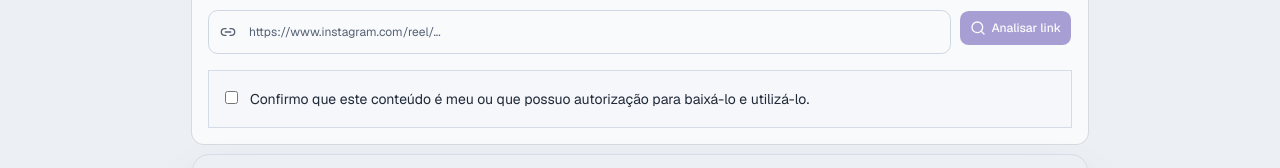
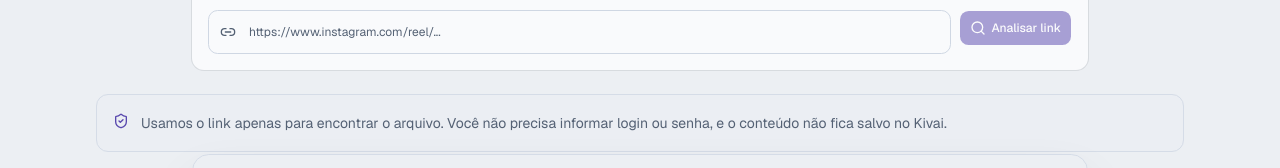
Before and after one commit to vissali-ai/kivai, a Next.js app: page /ferramentas/baixar-video-instagram in a window 1280 px wide. Shown: the part 430-598 px from the top of the page. Built offline with nearby package versions, Linux system fonts and the light colour scheme; no server answers.

Commit message:
Remove download rights checkbox from baixar-video-instagram interface

```diff
--- a/app/ferramentas/baixar-video-instagram/baixar-video-instagram-client.tsx
+++ b/app/ferramentas/baixar-video-instagram/baixar-video-instagram-client.tsx
@@ -72,7 +72,6 @@ function getShareFileType(blob: Blob, kind: InstagramItem["kind"]) {
 export default function BaixarVideoInstagramClient() {
   const requestRef = useRef<AbortController | null>(null);
   const [url, setUrl] = useState("");
-  const [authorized, setAuthorized] = useState(false);
   const [status, setStatus] = useState<ToolStatus>("idle");
   const [error, setError] = useState("");
   const [result, setResult] = useState<InstagramResult | null>(null);
@@ -82,7 +81,7 @@ export default function BaixarVideoInstagramClient() {
 
   async function analyze(event: FormEvent<HTMLFormElement>) {
     event.preventDefault();
-    if (!url.trim() || !authorized || status === "processing") return;
+    if (!url.trim() || status === "processing") return;
     requestRef.current?.abort();
     const controller = new AbortController();
     requestRef.current = controller;
@@ -93,7 +92,7 @@ export default function BaixarVideoInstagramClient() {
       const response = await fetch(`${backendUrl()}/instagram/resolve`, {
         method: "POST",
         headers: { "Content-Type": "application/json" },
-        body: JSON.stringify({ url: url.trim(), authorized }),
+        body: JSON.stringify({ url: url.trim(), authorized: true }),
         cache: "no-store",
         signal: controller.signal,
       });
@@ -158,7 +157,6 @@ export default function BaixarVideoInstagramClient() {
   function reset() {
     requestRef.current?.abort();
     setUrl("");
-    setAuthorized(false);
     setResult(null);
     setError("");
     setStatus("idle");
@@ -205,16 +203,6 @@ export default function BaixarVideoInstagramClient() {
                 <Search className="size-4" />Analisar link
               </Button>
             </div>
-            <label className="flex cursor-pointer items-start gap-3 border border-border bg-muted/20 p-4 text-sm leading-6">
-              <input
-                type="checkbox"
-                checked={authorized}
-                onChange={(event) => setAuthorized(event.target.checked)}
-                className="mt-1 accent-primary"
-                disabled={status === "processing"}
-              />
-              <span>Confirmo que este conteúdo é meu ou que possuo autorização para baixá-lo e utilizá-lo.</span>
-            </label>
           </form>
 
           <ToolProcessingStatus status={status} message="Localizando a foto ou o vídeo público no Instagram..." />
```
